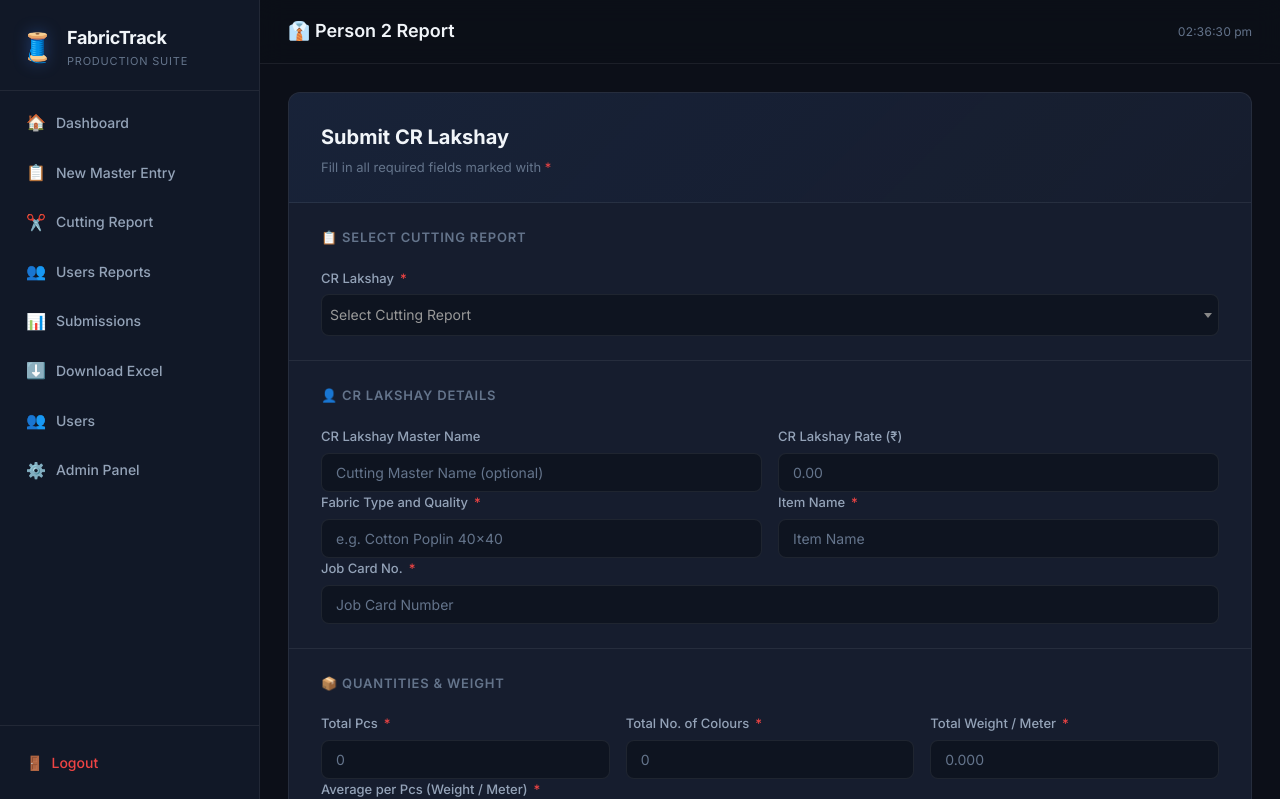
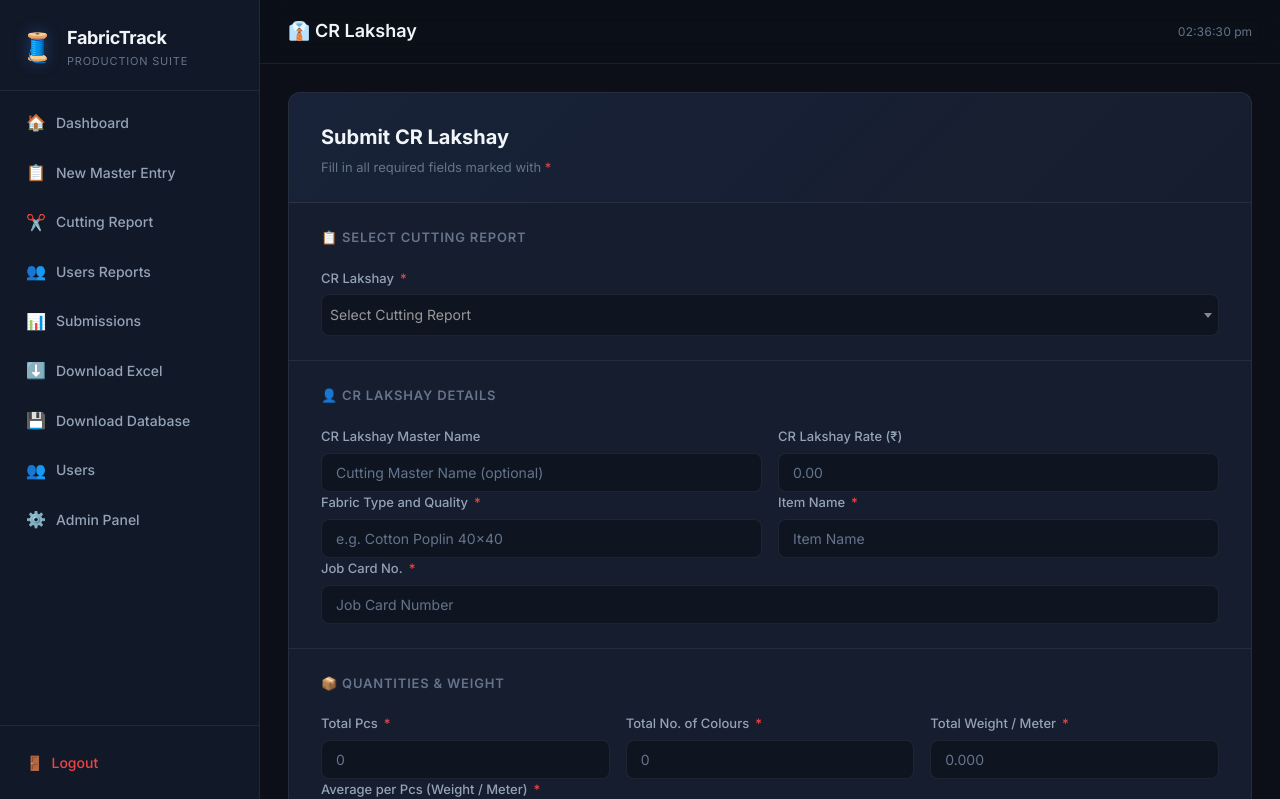
Before and after one commit to V-tej/fabrictrack, a Django app: page /cr-lakshay/ in a window 1280 px wide. Shown: the top 799 px of the page. Run offline with Django 5.2, Linux system fonts and the light colour scheme; a user stored in the database is signed in; data comes from the database, SQL or seed files in the repository; tables that the repository leaves empty hold one stand-in row (values such as "Sample post"); some libraries are stand-ins or nearby versions.

Commit message:
feat: implement core Django application with role-based dashboard, reporting workflows, and CRUD operations

```diff
--- a/core/urls.py
+++ b/core/urls.py
@@ -16,6 +16,7 @@ urlpatterns = [
     path('users-reports/', views.users_reports_view, name='users_reports'),
     path('submissions/', views.submission_list_view, name='submission_list'),
     path('export/excel/', views.export_excel_view, name='export_excel'),
+    path('download-database/', views.download_database, name='download_database'),
     path('job-card/<int:pk>/', views.job_card_detail_view, name='job_card_detail'),
     path('job-card/<int:pk>/print/', views.job_card_print_view, name='job_card_print'),
 
--- a/core/views.py
+++ b/core/views.py
@@ -527,6 +527,7 @@ def submission_list_view(request):
             'cutting_report__master_entry', 'created_by'
         ).prefetch_related('photos').order_by('-created_at')
 
+    filter_param = request.GET.get('filter')
     return render(request, 'submission_list.html', {
         'reports': reports,
         'p2_reports': p2_reports,
@@ -535,6 +536,13 @@ def submission_list_view(request):
         'p5_reports': p5_reports,
         'p6_reports': p6_reports,
         'person_type': person_type,
+        'filter_param': filter_param,
+        'show_p1': not filter_param or filter_param == 'p1',
+        'show_p2': not filter_param or filter_param == 'p2',
+        'show_p3': not filter_param or filter_param == 'p3',
+        'show_p4': not filter_param or filter_param == 'p4',
+        'show_p5': not filter_param or filter_param == 'p5',
+        'show_p6': not filter_param or filter_param == 'p6',
     })
 
 
@@ -890,3 +898,20 @@ def delete_person6_report(request, pk):
         export_to_excel()
         return redirect('submission_list')
     return render(request, 'confirm_delete.html', {'object': report, 'cancel_url': 'submission_list'})
+
+import os
+from django.conf import settings
+from django.http import FileResponse
+
+@login_required
+def download_database(request):
+    if not request.user.is_superuser:
+        raise PermissionDenied("Only superusers can download the database backup.")
+
+    db_path = settings.DATABASES['default']['NAME']
+    if os.path.exists(db_path):
+        response = FileResponse(open(db_path, 'rb'), as_attachment=True, filename='fabrictrack_backup.sqlite3')
+        return response
+    else:
+        messages.error(request, 'Database file not found.')
+        return redirect('dashboard')
--- a/templates/base.html
+++ b/templates/base.html
@@ -99,6 +99,12 @@
     </a>
 
     {% if user.is_superuser %}
+    <a href="{% url 'download_database' %}" class="nav-item" id="nav-download-db">
+      <span class="nav-icon">💾</span> Download Database
+    </a>
+    {% endif %}
+
+    {% if user.is_superuser %}
     <a href="/admin/auth/user/" class="nav-item" id="nav-users">
       <span class="nav-icon">👥</span> Users
     </a>
--- a/templates/person2_form.html
+++ b/templates/person2_form.html
@@ -1,6 +1,6 @@
 {% extends "base.html" %}
-{% block title %}Person 2 Report{% endblock %}
-{% block page_title %}👔 Person 2 Report{% endblock %}
+{% block title %}CR Lakshay{% endblock %}
+{% block page_title %}👔 CR Lakshay{% endblock %}
 
 {% block content %}
 <div class="form-page fade-in">
```
Also changed, not shown: templates/submission_list.html (+6 -6 lines), templates/users_reports.html (+5 -5 lines).
